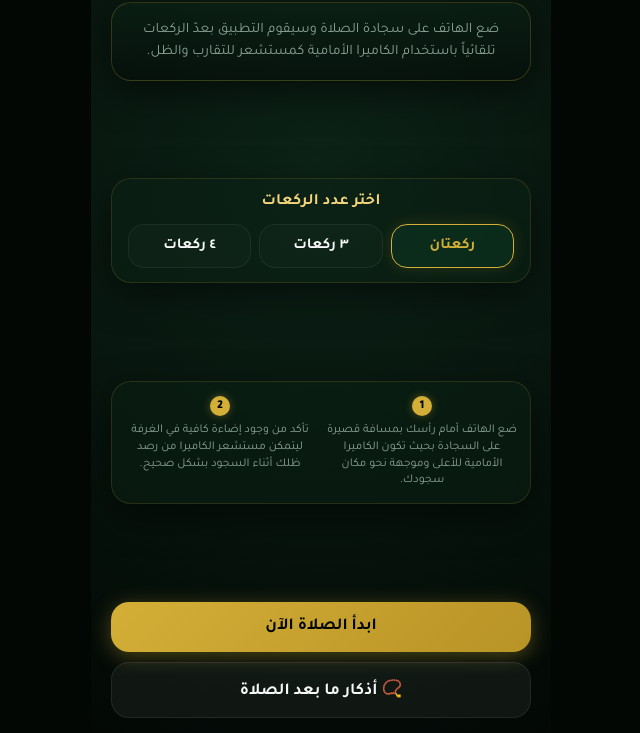
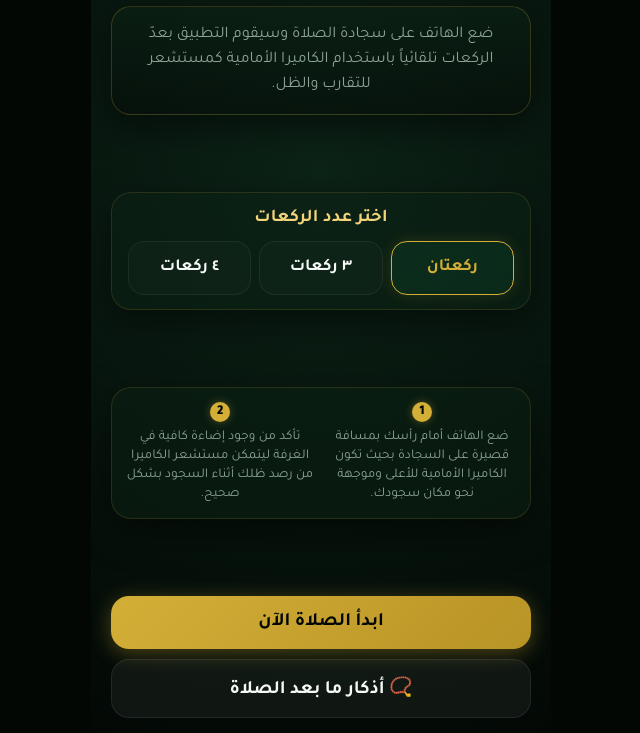
Before and after one commit to kh-saadany/rakah-counter, a website: page v3/index.html in a window 1280 px wide. Shown: the part 67-800 px from the top of the page, without its empty margins (319-959 px from the left). Drawn offline with Linux system fonts and the light colour scheme.

Commit message:
Deploy Rakah Counter v3 (Absolute threshold only) - style.css

```diff
--- a/v3/style.css
+++ b/v3/style.css
@@ -48,6 +48,10 @@
   -webkit-tap-highlight-color: transparent;
   user-select: none;
   -webkit-user-drag: none;
+}
+
+html {
+  font-size: 112.5%; /* Globals font size increase (rem unit scale) */
 }
 
 html, body {
@@ -286,14 +290,12 @@ html[lang="en"] body {
   background: rgba(255, 255, 255, 0.02);
   border: 1px solid rgba(255, 255, 255, 0.06);
   border-radius: 16px;
-  padding: 12px 6px;
+  padding: 16px 10px;
   color: var(--text-primary);
   cursor: pointer;
   display: flex;
-  flex-direction: column;
   align-items: center;
   justify-content: center;
-  gap: 5px;
   transition: all 0.25s cubic-bezier(0.16, 1, 0.3, 1);
   text-align: center;
   font-family: inherit;
@@ -422,7 +424,7 @@ html[lang="en"] body {
 }
 
 .counter-number {
-  font-size: 10rem;
+  font-size: 16rem; /* Scaled from 10rem to 16rem (160% increase) */
   font-weight: 800;
   color: var(--text-primary);
   line-height: 0.9;
```
